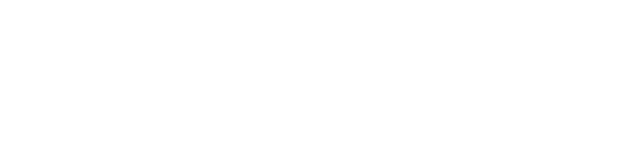
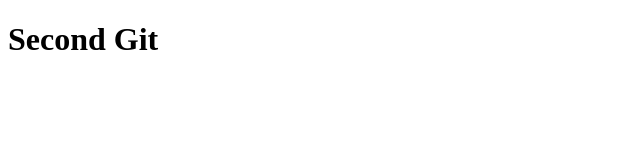
Before and after one commit to akbhati32/sec-git, a plain HTML site: page index.html in a window 1280 px wide. Shown: the whole page, without its empty margins (0-640 px from the left). Drawn offline with Linux system fonts and the light colour scheme.

Commit message:
new header

```diff
--- a/index.html
+++ b/index.html
@@ -6,6 +6,6 @@
     <title>Document</title>
 </head>
 <body>
-
+    <h1>Second Git</h1>
 </body>
 </html>
```
